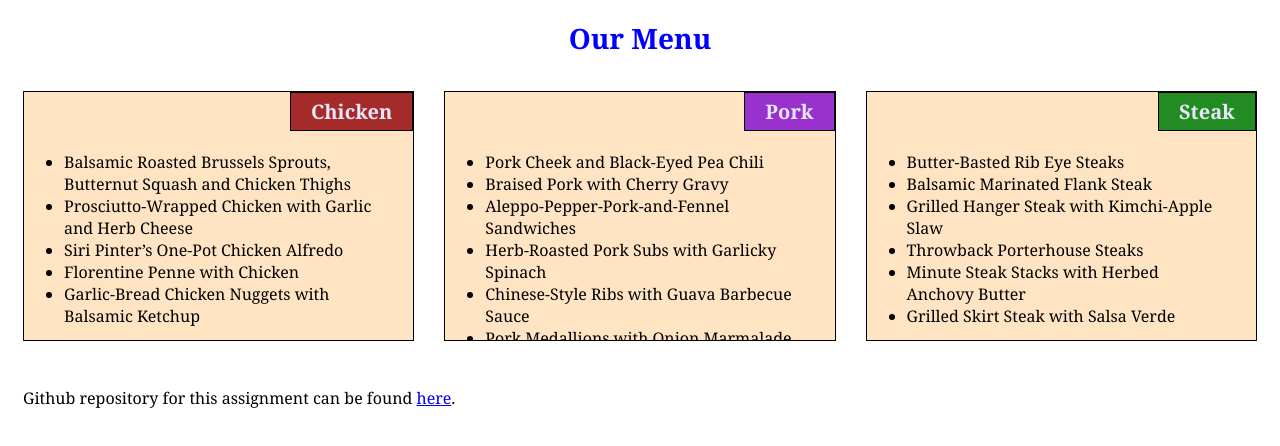
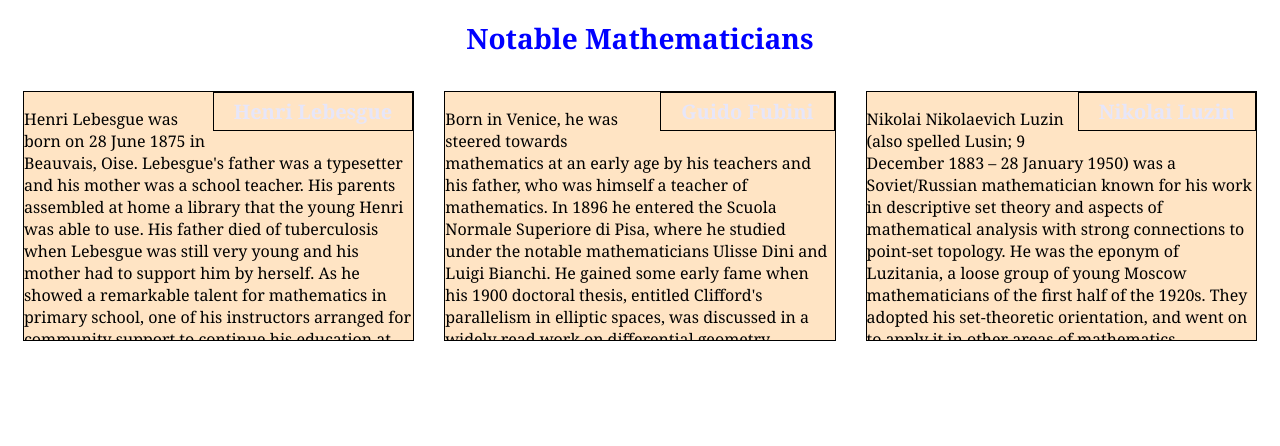
Before and after one commit to Jackcmd007/test2, a plain HTML site: page index.html in a window 1280 px wide. Drawn offline with Linux system fonts and the light colour scheme.

Commit message:
Update index.html

```diff
--- a/index.html
+++ b/index.html
@@ -1,61 +1,44 @@
 <!DOCTYPE html>
-<html>
+<html lang="en">
 
 <head>
-    <meta charset="utf-8" />
-    <meta http-equiv="X-UA-Compatible" content="IE=edge">
-    <title>Module2 Assignment</title>
+    <meta charset="utf-8">
     <meta name="viewport" content="width=device-width, initial-scale=1">
-    <link rel="stylesheet" href="css/style.css" />
+    <title>Assignment Solution for Module 2</title>
+    <link rel="stylesheet" href="css/style.css">
 </head>
 
 <body>
-    <h1>Our Menu</h1>
-
+    <h1>Notable Mathematicians</h1>
+    <div class="row">
         <div class="col-lg-4 col-md-6 col-sm-12">
-        <section>
-            <h2 id="chicken">Chicken</h2>
-            <ul>
-                <li>Balsamic Roasted Brussels Sprouts, Butternut Squash and Chicken Thighs</li>
-                <li>Prosciutto-Wrapped Chicken with Garlic and Herb Cheese</li>
-                <li>Siri Pinter’s One-Pot Chicken Alfredo</li>
-                <li>Florentine Penne with Chicken</li>
-                <li>Garlic-Bread Chicken Nuggets with Balsamic Ketchup</li>
-            </ul>
+            <section class="lebesgue">
+                <h2>Henri Lebesgue</h2>
+                <p>
+                    Henri Lebesgue was born on 28 June 1875 in Beauvais, Oise. Lebesgue's father was a typesetter and his mother was a school teacher. His parents assembled at home a library that the young Henri was able to use. His father died of tuberculosis when Lebesgue
+                    was still very young and his mother had to support him by herself. As he showed a remarkable talent for mathematics in primary school, one of his instructors arranged for community support to continue his education at the Collège de
+                    Beauvais and then at Lycée Saint-Louis and Lycée Louis-le-Grand in Paris.
+                </p>
             </section>
         </div>
-
         <div class="col-lg-4 col-md-6 col-sm-12">
-        <section>
-            <h2 id="pork">Pork</h2>
-            <ul>
-                <li>Pork Cheek and Black-Eyed Pea Chili</li>
-                <li>Braised Pork with Cherry Gravy</li>
-                <li>Aleppo-Pepper-Pork-and-Fennel Sandwiches</li>
-                <li>Herb-Roasted Pork Subs with Garlicky Spinach</li>
-                <li>Chinese-Style Ribs with Guava Barbecue Sauce</li>
-                <li>Pork Medallions with Onion Marmalade</li>
-            </ul>
+            <section class="fubini">
+                <h2>Guido Fubini</h2>
+                <p>
+                    Born in Venice, he was steered towards mathematics at an early age by his teachers and his father, who was himself a teacher of mathematics. In 1896 he entered the Scuola Normale Superiore di Pisa, where he studied under the notable mathematicians Ulisse
+                    Dini and Luigi Bianchi. He gained some early fame when his 1900 doctoral thesis, entitled Clifford's parallelism in elliptic spaces, was discussed in a widely read work on differential geometry published by Bianchi in 1902.
+                </p>
             </section>
         </div>
-
         <div class="col-lg-4 col-md-12 col-sm-12">
-        <section>
-            <h2 id="steak">Steak</h2>
-            <ul>
-                <li>Butter-Basted Rib Eye Steaks</li>
-                <li>Balsamic Marinated Flank Steak</li>
-                <li>Grilled Hanger Steak with Kimchi-Apple Slaw</li>
-                <li>Throwback Porterhouse Steaks</li>
-                <li>Minute Steak Stacks with Herbed Anchovy Butter</li>
-                <li>Grilled Skirt Steak with Salsa Verde</li>
-            </ul>
+            <section class="luzin">
+                <h2>Nikolai Luzin</h2>
+                <p>
+                    Nikolai Nikolaevich Luzin (also spelled Lusin;   9 December 1883 – 28 January 1950) was a Soviet/Russian mathematician known for his work in descriptive set theory and aspects of mathematical analysis with strong connections to point-set topology. He was
+                    the eponym of Luzitania, a loose group of young Moscow mathematicians of the first half of the 1920s. They adopted his set-theoretic orientation, and went on to apply it in other areas of mathematics.
+                </p>
             </section>
         </div>
-    <div class="col-lg-12 col-md-12 col-sm-12">
-        <p>Github repository for this assignment can be found
-            <a href="https://github.com/GuanqiaoDing/Coursera-web-development/tree/master/module2_solution" target="_blank">here</a>.
-        </p>
     </div>
 </body>
 
```
Lines whose indentation alone changed are shown as unchanged.
